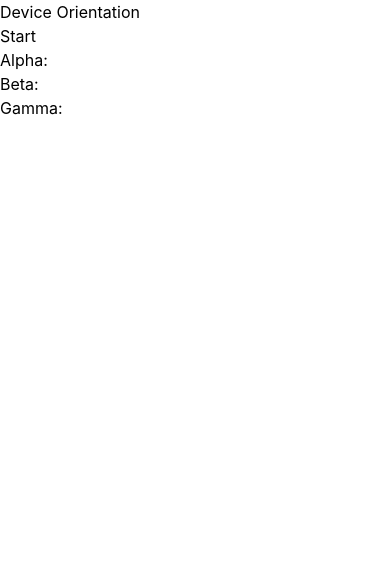
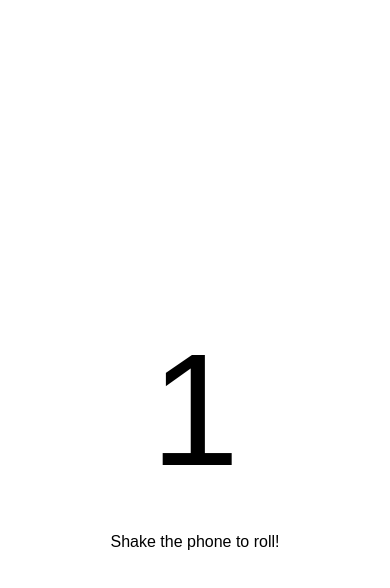
Before and after one commit to regisballa/Orentation, a SvelteKit app: page / in a window 390 px wide. Both pictures are taken after a click on the button "Start". Shown: the top 588 px of the page. Built offline with nearby package versions, Linux system fonts and the light colour scheme.

Commit message:
Add dice: shake to roll, number by phone orientation

```diff
--- a/src/routes/+page.svelte
+++ b/src/routes/+page.svelte
@@ -1,26 +1,91 @@
 <script>
-  let alpha = $state(null);
-  let beta = $state(null);
-  let gamma = $state(null);
+  let number = $state(1);
+  let rolling = $state(false);
+  let started = $state(false);
+
+  let beta = 0;
+  let gamma = 0;
+
+  // Which number is shown for the current phone position?
+  function readNumber() {
+    const b = (beta * Math.PI) / 180;
+    const g = (gamma * Math.PI) / 180;
+
+    // Direction of gravity relative to the phone
+    const up = Math.cos(b) * Math.cos(g);    // + = face up, - = face down
+    const top = Math.sin(b) * Math.cos(g);   // + = top of phone up, - = top down
+    const side = Math.sin(g);                // + = right side down, - = left side down
+
+    const tolerance = 0.6; // higher = stricter, lower = more tolerant
+
+    if (up > tolerance) return 6;      // flat, face up
+    if (up < -tolerance) return 1;     // flat, face down
+    if (top > tolerance) return 2;     // upright
+    if (top < -tolerance) return 3;    // upside down
+    if (side > tolerance) return 4;    // landscape
+    if (side < -tolerance) return 5;   // landscape other way
+
+    return number; // in between: keep the old number
+  }
+
+  function roll() {
+    if (rolling) return;
+    rolling = true;
+    setTimeout(() => {
+      number = readNumber();
+      rolling = false;
+    }, 1000);
+  }
+
+  function onMotion(event) {
+    const a = event.accelerationIncludingGravity;
+    if (!a) return;
+    const force = Math.hypot(a.x, a.y, a.z);
+    if (Math.abs(force - 9.8) > 12) roll(); // shake detected
+  }
+
+  function onOrientation(event) {
+    beta = event.beta ?? 0;
+    gamma = event.gamma ?? 0;
+  }
 
   async function start() {
-    if (typeof DeviceOrientationEvent.requestPermission === 'function') {
-      const result = await DeviceOrientationEvent.requestPermission();
-      if (result !== 'granted') return;
+    // iPhone needs permission (must be triggered by a button tap)
+    if (typeof DeviceMotionEvent.requestPermission === 'function') {
+      const motion = await DeviceMotionEvent.requestPermission();
+      const orientation = await DeviceOrientationEvent.requestPermission();
+      if (motion !== 'granted' || orientation !== 'granted') return;
     }
 
-    window.addEventListener('deviceorientation', (event) => {
-      alpha = event.alpha;
-      beta = event.beta;
-      gamma = event.gamma;
-    });
+    window.addEventListener('devicemotion', onMotion);
+    window.addEventListener('deviceorientation', onOrientation);
+    started = true;
   }
 </script>
 
-<h1>Device Orientation</h1>
+<main>
+  {#if !started}
+    <button onclick={start}>Start</button>
+  {:else}
+    <div class="dice">{rolling ? '🎲' : number}</div>
+    <p>Shake the phone to roll!</p>
+  {/if}
+</main>
 
-<button onclick={start}>Start</button>
-
-<p>Alpha: {alpha}</p>
-<p>Beta: {beta}</p>
-<p>Gamma: {gamma}</p>
+<style>
+  main {
+    display: flex;
+    flex-direction: column;
+    align-items: center;
+    justify-content: center;
+    height: 100vh;
+    font-family: sans-serif;
+  }
+  .dice {
+    font-size: 10rem;
+  }
+  button {
+    font-size: 2rem;
+    padding: 1rem 2rem;
+  }
+</style>
```
